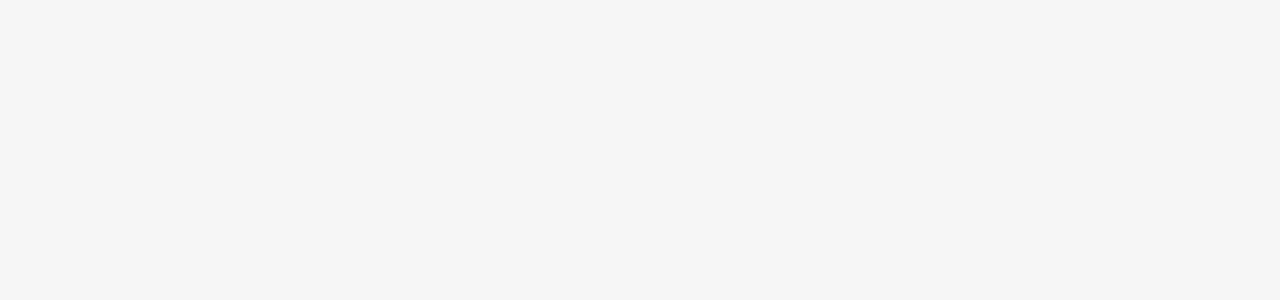
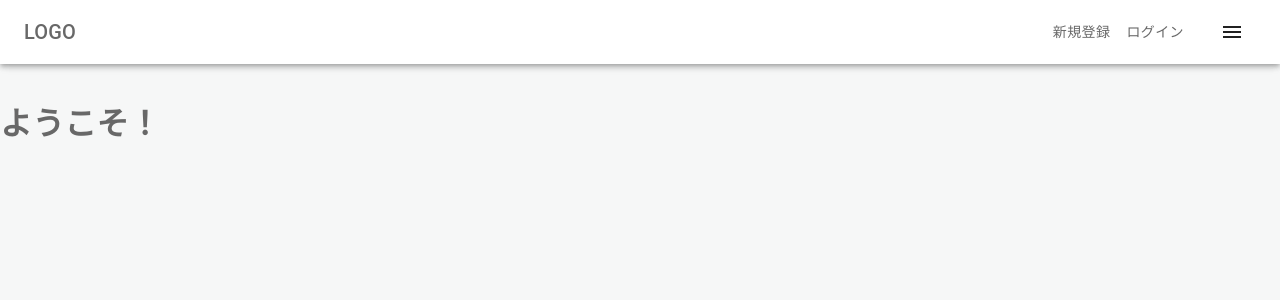
Before and after one commit to suzuki-motomichi/tests, a React (Create React App) app in the folder frontend/app/: page /circle/1 in a window 1280 px wide. Before the commit this address had no page. Shown: the top 300 px of the page. Built offline with nearby package versions, Linux system fonts and the light colour scheme.

Commit message:
サークルを選択できる横スクロールタブを作成した

```diff
--- /dev/null
+++ b/frontend/app/src/components/molecules/ScrollabelTabs.tsx
@@ -0,0 +1,63 @@
+import React, { useLayoutEffect } from "react";
+import Tabs from "@mui/material/Tabs";
+import Tab from "@mui/material/Tab";
+import Box from "@mui/material/Box";
+import { useNavigate } from "react-router-dom";
+
+type Prop = {
+  index: number;
+};
+
+type CircleArray = {
+  uuid: string;
+  name: string;
+};
+
+const ScrollabelTabs: React.FC<Prop> = ({ index }) => {
+  const [value, setValue] = React.useState(index);
+  const navigate = useNavigate();
+
+  useLayoutEffect(() => {
+    setValue(index);
+  }, [index]);
+
+  const handleChange = (event: React.SyntheticEvent, newValue: number) => {
+    setValue(newValue);
+  };
+
+  // TODO: JsonServerから取得するようにする
+  const circleArray: CircleArray[] = [
+    { uuid: "a026055c-d09e-eb71-f84d-484a75803a3f", name: "サークル1" },
+    { uuid: "b026055c-d09e-eb71-f84d-484a75803a3f", name: "サークル2" },
+    { uuid: "c026055c-d09e-eb71-f84d-484a75803a3f", name: "サークル3" },
+    { uuid: "d026055c-d09e-eb71-f84d-484a75803a3f", name: "サークル4" },
+    { uuid: "e026055c-d09e-eb71-f84d-484a75803a3f", name: "サークル5" },
+  ];
+
+  return (
+    <Box sx={{ bgcolor: "background.paper" }}>
+      <Tabs
+        value={value}
+        onChange={handleChange}
+        variant="scrollable"
+        scrollButtons={false}
+      >
+        {circleArray.map((circle, i) => {
+          return (
+            <Tab
+              label={circle.name}
+              key={circle.uuid}
+              onClick={() =>
+                navigate("/circle/" + circle.uuid, {
+                  state: { circleIndex: i, circleName: circle.name },
+                })
+              }
+            />
+          );
+        })}
+      </Tabs>
+    </Box>
+  );
+};
+
+export default ScrollabelTabs;
--- a/frontend/app/src/components/organisms/Header.tsx
+++ b/frontend/app/src/components/organisms/Header.tsx
@@ -1,4 +1,4 @@
-import React from "react";
+import React, { useLayoutEffect } from "react";
 import { Link } from "react-router-dom";
 import AppBar from "@mui/material/AppBar";
 import Box from "@mui/material/Box";
@@ -8,8 +8,32 @@ import Button from "@mui/material/Button";
 import IconButton from "@mui/material/IconButton";
 import MenuIcon from "@mui/icons-material/Menu";
 import { theme } from "../../style/theme";
+import ScrollabelTabs from "../molecules/ScrollabelTabs";
+import { useLocation } from "react-router-dom";
+
+type RouteParams = {
+  circleIndex: number;
+};
 
 const Header: React.FC = () => {
+  const [value, setValue] = React.useState(0);
+  const location = useLocation();
+  const params = location.state as RouteParams;
+
+  useLayoutEffect(() => {
+    if (params?.circleIndex === undefined) {
+      return;
+    }
+    setValue(params?.circleIndex);
+  }, [params]);
+
+  const selectCircle = () => {
+    if (params?.circleIndex === undefined) {
+      return;
+    }
+    return <ScrollabelTabs index={value} />;
+  };
+
   return (
     <Box sx={{ flexGrow: 1 }}>
       <AppBar
@@ -37,6 +61,7 @@ const Header: React.FC = () => {
             <MenuIcon />
           </IconButton>
         </Toolbar>
+        {selectCircle()}
       </AppBar>
     </Box>
   );
--- /dev/null
+++ b/frontend/app/src/components/pages/Circle.tsx
@@ -0,0 +1,11 @@
+import React from "react";
+
+const Circle: React.FC = () => {
+  return (
+    <>
+      <h1>ようこそ！</h1>
+    </>
+  );
+};
+
+export default Circle;
--- a/frontend/app/src/routes.tsx
+++ b/frontend/app/src/routes.tsx
@@ -2,6 +2,7 @@ import type { RouteObject } from "react-router-dom";
 import Default from "./components/pages/Default";
 import Home from "./components/pages/Home";
 import SignUp from "./components/pages/SignUp";
+import Circle from "./components/pages/Circle";
 
 export const routes: RouteObject[] = [
   {
@@ -16,6 +17,10 @@ export const routes: RouteObject[] = [
         path: "sign-up",
         element: <SignUp />,
       },
+      {
+        path: "circle/:id",
+        element: <Circle />,
+      },
     ],
   },
 ];
```
